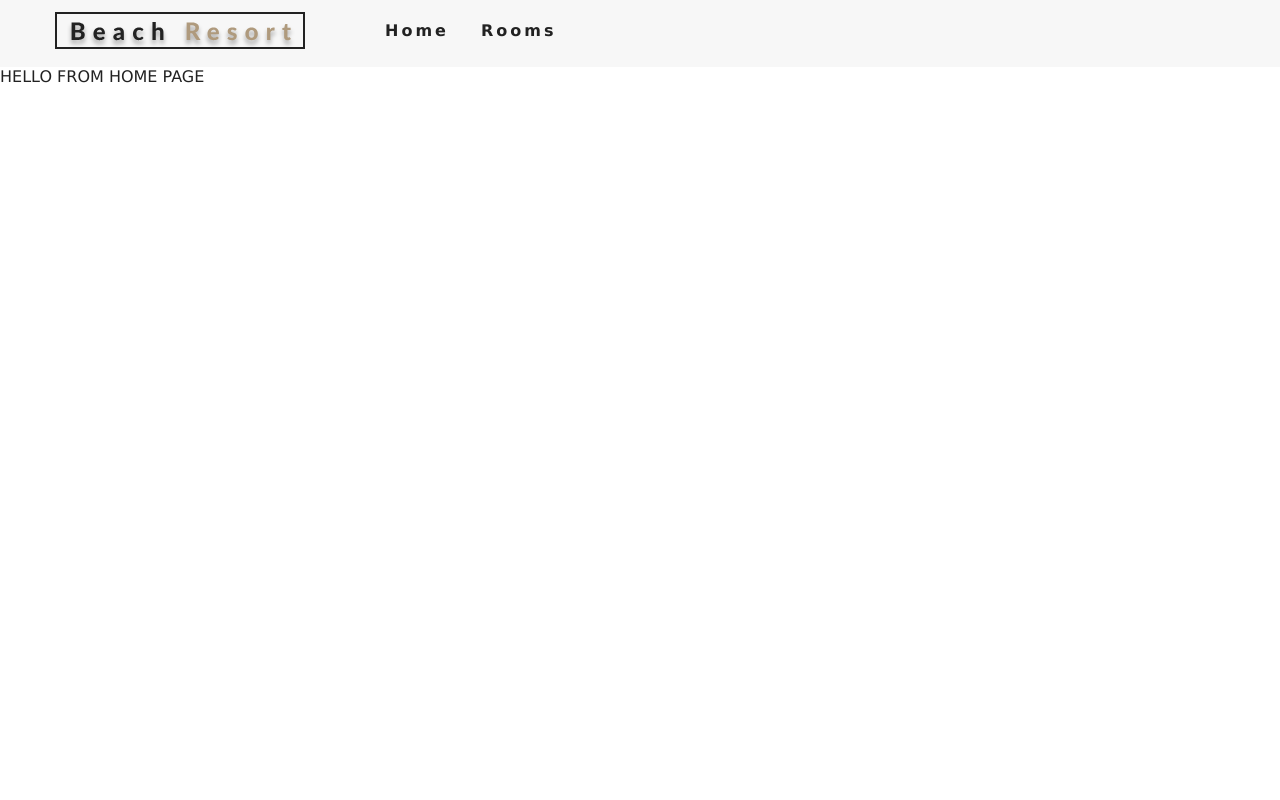
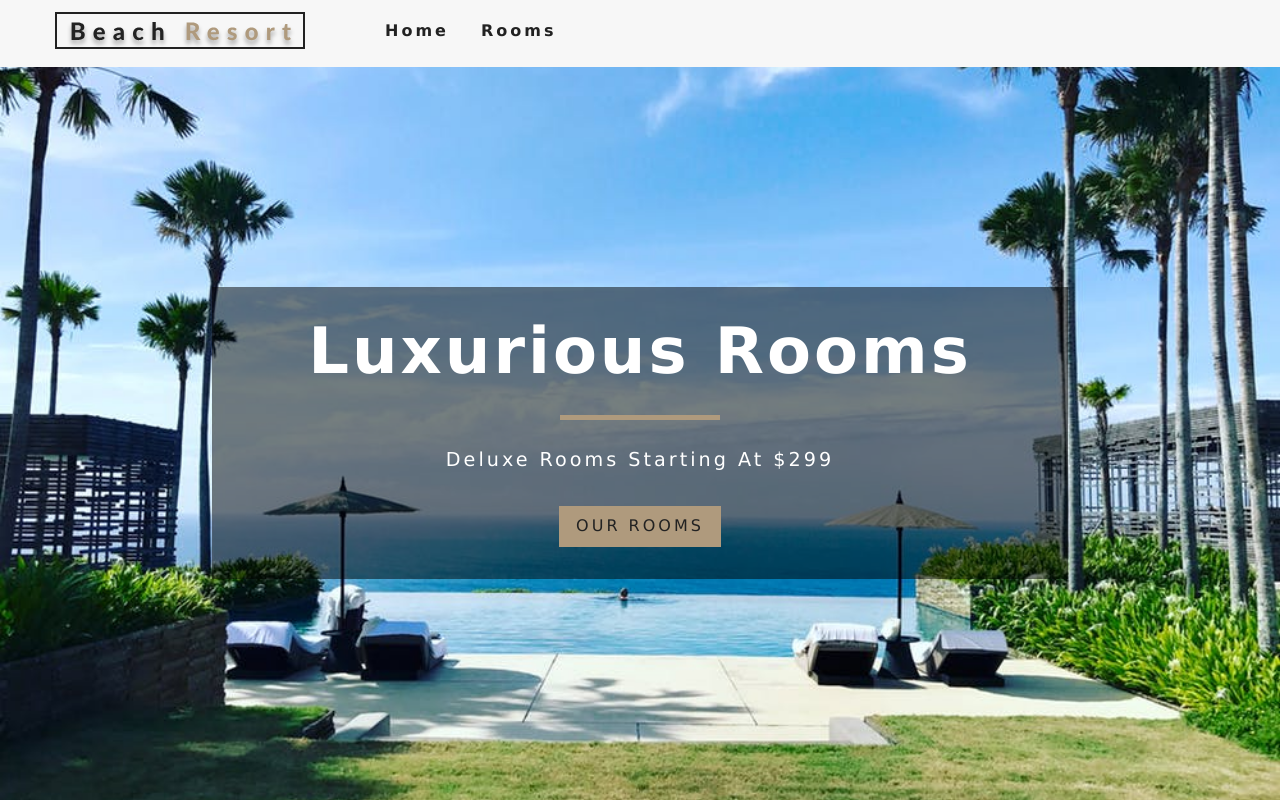
Before and after one commit to ozzie0428/resort_tonight, a React (Create React App) app: page / in a window 1280 px wide. Built offline with nearby package versions, Linux system fonts and the light colour scheme.

Commit message:
set up hero component

```diff
--- /dev/null
+++ b/src/components/Banner.js
@@ -0,0 +1,12 @@
+import React from "react";
+
+export default function Banner({ children, title, subtitle }) {
+  return (
+    <div className="banner">
+      <h1>{title}</h1>
+      <div />
+      <p>{subtitle}</p>
+      {children}
+    </div>
+  );
+}
--- /dev/null
+++ b/src/components/Hero.js
@@ -0,0 +1,9 @@
+import React from 'react'
+
+export default function Hero({children,hero}) {
+    return <header className={hero}> {children}</header >;
+
+}
+Hero.defaultProps ={
+    hero:'defaultHero'
+}
--- a/src/pages/Error.js
+++ b/src/pages/Error.js
@@ -1,9 +1,6 @@
 import React from 'react'
+import Hero from '../components/Hero'
 
 export default function Error() {
-    return (
-        <div>
-            HELLO FROM ERROR
-        </div>
-    )
+    return <Hero />
 }
--- a/src/pages/Home.js
+++ b/src/pages/Home.js
@@ -1,9 +1,14 @@
 import React from 'react'
+import Hero from '../components/Hero'
+import Banner from '../components/Banner'
+import {Link} from 'react-router-dom'
+export default function home() {
+    return <Hero>
+    <Banner title="Luxurious Rooms" subtitle="Deluxe Rooms starting at $299">
+        <Link to="/rooms" className="btn-primary">
+        our rooms
+        </Link>
 
-export default function home() {
-    return (
-        <div>
-            HELLO FROM HOME PAGE
-        </div>
-    )
+    </Banner>
+    </Hero>
 }
--- a/src/pages/Rooms.js
+++ b/src/pages/Rooms.js
@@ -1,11 +1,8 @@
 import React from 'react'
+import Hero from '../components/Hero'
 
 const Rooms = () => {
-    return (
-        <div>
-            Hello FROM ROOMS
-        </div>
-    )
+    return <Hero hero="roomsHero" />
 }
 
 export default Rooms
```
